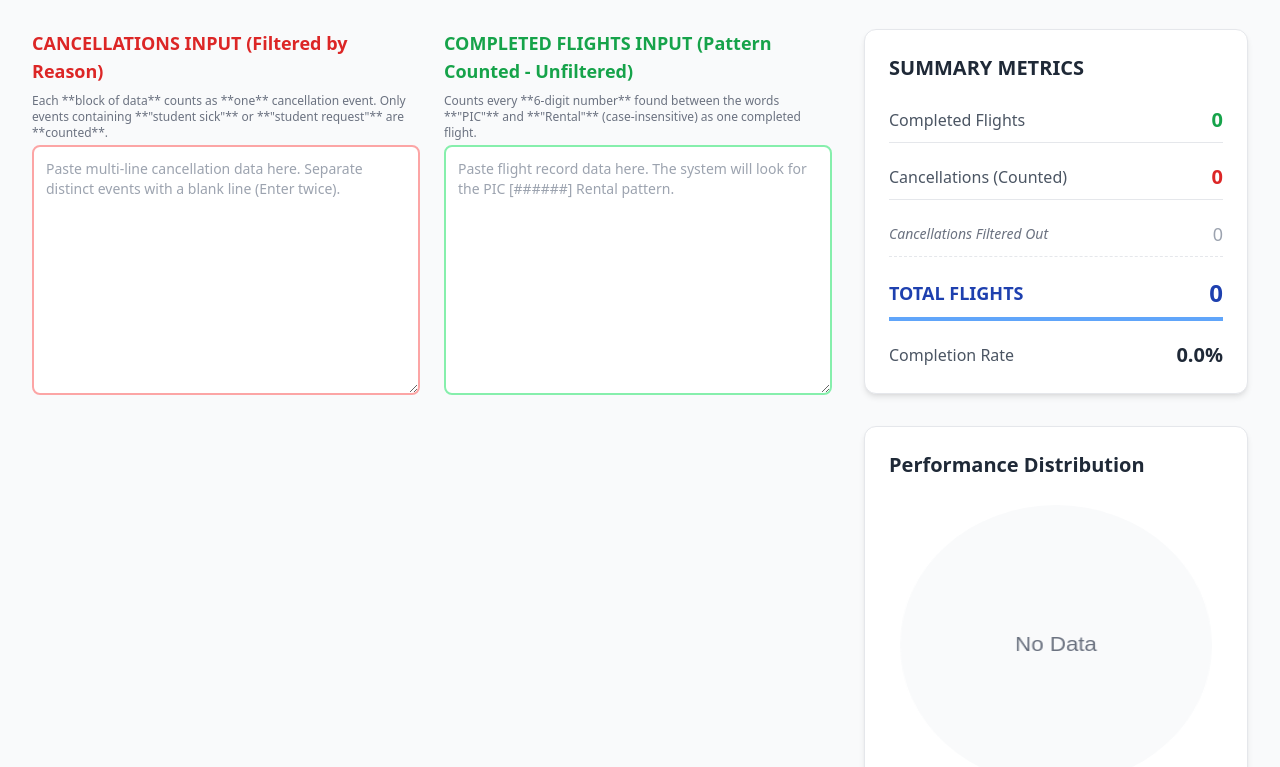
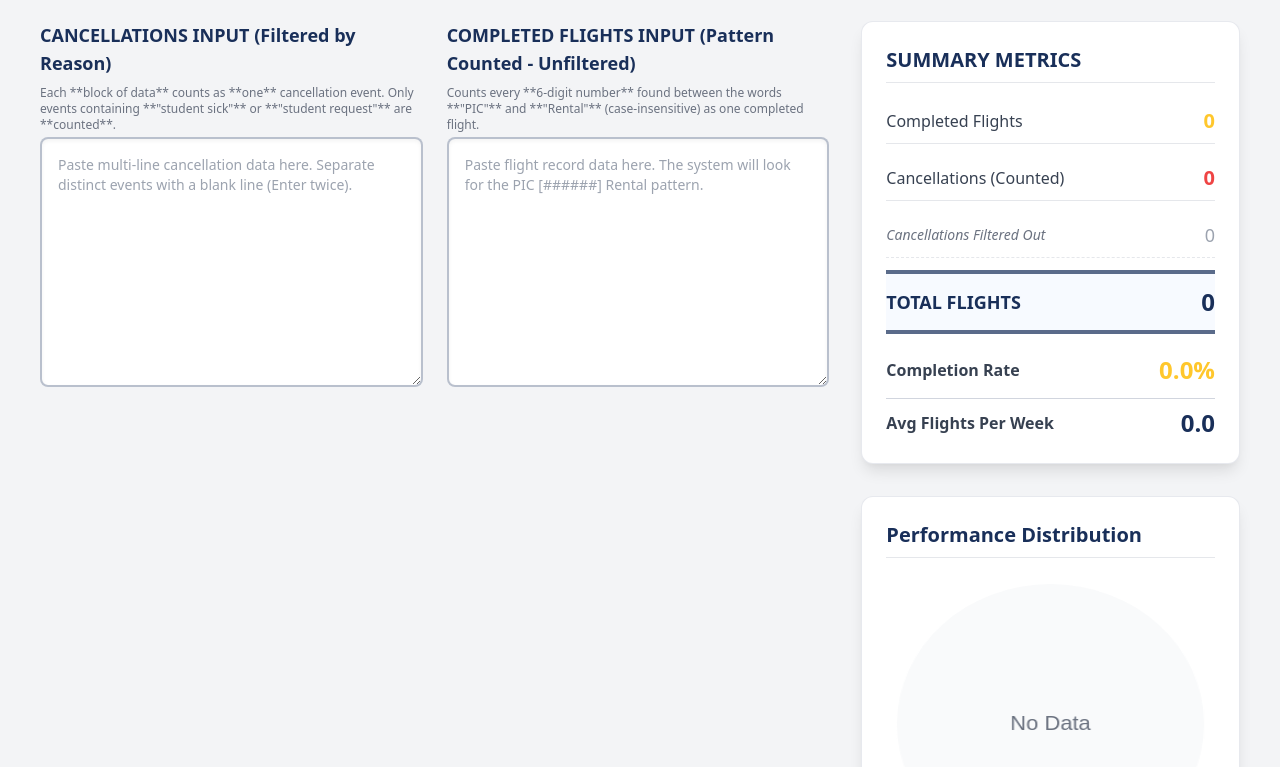
Before and after one commit to eddie474/AOA_Attendance_Calculator, a plain HTML site: page index.html in a window 1280 px wide. Shown: the part 123-890 px from the top of the page. Drawn offline with nearby package versions, Linux system fonts and the light colour scheme.

Commit message:
Update index.html

```diff
--- a/index.html
+++ b/index.html
@@ -3,9 +3,26 @@
 <head>
     <meta charset="UTF-8">
     <meta name="viewport" content="width=device-width, initial-scale=1.0">
-    <title>Student Attendance Tracker</title>
-    <!-- Load Tailwind CSS -->
+    <title>AOA Attendance Tracker1</title>
+
+    <!-- FIX: Load Tailwind CSS CDN first -->
     <script src="https://cdn.tailwindcss.com"></script>
+
+    <!-- Tailwind Configuration for Custom Colors (Dark Blue and Gold) -->
+    <script>
+        tailwind.config = {
+            theme: {
+                extend: {
+                    colors: {
+                        primary: '#192F59', // Deep Dark Blue
+                        gold: '#FFC72C',    // Bright Gold Accent
+                        // We keep red and green for the chart as they represent performance status
+                    }
+                }
+            }
+        }
+    </script>
+
     <style>
         /* Custom styles for the input textareas to look like sheet columns */
         textarea {
@@ -14,14 +31,16 @@
             min-height: 250px;
         }
         .summary-card {
-            box-shadow: 0 4px 6px -1px rgba(0, 0, 0, 0.1), 0 2px 4px -2px rgba(0, 0, 0, 0.06);
+            /* Using a subtle shadow and dark blue border for definition */
+            box-shadow: 0 10px 15px -3px rgba(0, 0, 0, 0.1), 0 4px 6px -4px rgba(0, 0, 0, 0.05);
+            border: 1px solid rgba(25, 47, 89, 0.1); /* Light Primary Border */
         }
     </style>
 </head>
-<body class="bg-gray-50 p-4 sm:p-8 font-sans">
+<body class="bg-gray-100 p-4 sm:p-10 font-sans">
 
     <div class="max-w-7xl mx-auto">
-        <h1 class="text-3xl sm:text-4xl font-extrabold text-blue-800 mb-6">Student Attendance Tracker</h1>
+        <h1 class="text-3xl sm:text-4xl font-extrabold text-primary mb-2">AOA Attendance Tracker1</h1>
         <p class="text-gray-600 mb-8">Paste your flight data below. The summary metrics and pie chart will update instantly by counting events.</p>
 
         <!-- Main Grid Layout -->
@@ -32,16 +51,16 @@
                 <div class="grid grid-cols-1 md:grid-cols-2 gap-6">
                     <!-- Cancellations Input (Block Separated & Filtered) -->
                     <div>
-                        <label for="cancellationInput" class="block text-lg font-semibold text-red-600 mb-2">CANCELLATIONS INPUT (Filtered by Reason)</label>
+                        <label for="cancellationInput" class="block text-lg font-semibold text-primary mb-2">CANCELLATIONS INPUT (Filtered by Reason)</label>
                         <p class="text-xs text-gray-500 mb-1">Each **block of data** counts as **one** cancellation event. Only events containing **"student sick"** or **"student request"** are **counted**.</p>
-                        <textarea id="cancellationInput" oninput="calculateMetrics()" placeholder="Paste multi-line cancellation data here. Separate distinct events with a blank line (Enter twice)." class="w-full p-3 border-2 border-red-300 rounded-lg focus:ring-red-500 focus:border-red-500 text-sm"></textarea>
+                        <textarea id="cancellationInput" oninput="calculateMetrics()" placeholder="Paste multi-line cancellation data here. Separate distinct events with a blank line (Enter twice)." class="w-full p-4 border-2 border-primary/30 rounded-lg focus:ring-red-500 focus:border-red-500 text-sm shadow-inner"></textarea>
                     </div>
 
                     <!-- Completed Flights Input (Pattern Counted - Unfiltered) -->
                     <div>
-                        <label for="completedInput" class="block text-lg font-semibold text-green-600 mb-2">COMPLETED FLIGHTS INPUT (Pattern Counted - Unfiltered)</label>
+                        <label for="completedInput" class="block text-lg font-semibold text-primary mb-2">COMPLETED FLIGHTS INPUT (Pattern Counted - Unfiltered)</label>
                         <p class="text-xs text-gray-500 mb-1">Counts every **6-digit number** found between the words **"PIC"** and **"Rental"** (case-insensitive) as one completed flight.</p>
-                        <textarea id="completedInput" oninput="calculateMetrics()" placeholder="Paste flight record data here. The system will look for the PIC [######] Rental pattern." class="w-full p-3 border-2 border-green-300 rounded-lg focus:ring-green-500 focus:border-green-500 text-sm"></textarea>
+                        <textarea id="completedInput" oninput="calculateMetrics()" placeholder="Paste flight record data here. The system will look for the PIC [######] Rental pattern." class="w-full p-4 border-2 border-primary/30 rounded-lg focus:ring-green-500 focus:border-green-500 text-sm shadow-inner"></textarea>
                     </div>
                 </div>
             </div>
@@ -50,20 +69,20 @@
             <div class="lg:col-span-1 space-y-8">
 
                 <!-- Summary Metrics (Columns E & F) -->
-                <div class="bg-white p-6 rounded-xl summary-card border border-gray-200">
-                    <h2 class="text-xl font-bold text-gray-800 mb-4">SUMMARY METRICS</h2>
+                <div class="bg-white p-6 rounded-xl summary-card">
+                    <h2 class="text-xl font-bold text-primary mb-4 border-b pb-2">SUMMARY METRICS</h2>
 
                     <div class="space-y-3">
                         <!-- Completed Flights -->
                         <div class="flex justify-between items-center py-2 border-b">
-                            <span class="text-gray-600">Completed Flights</span>
-                            <span id="completedCount" class="font-bold text-green-600 text-xl">0</span>
+                            <span class="text-gray-700">Completed Flights</span>
+                            <span id="completedCount" class="font-bold text-gold text-xl">0</span>
                         </div>
 
                         <!-- Cancellations (INCLUDED COUNT) -->
                         <div class="flex justify-between items-center py-2 border-b">
-                            <span class="text-gray-600">Cancellations (Counted)</span>
-                            <span id="cancellationCount" class="font-bold text-red-600 text-xl">0</span>
+                            <span class="text-gray-700">Cancellations (Counted)</span>
+                            <span id="cancellationCount" class="font-bold text-red-500 text-xl">0</span>
                         </div>
 
                         <!-- NEW: Cancellations Filtered Out (EXCLUDED COUNT) -->
@@ -73,22 +92,29 @@
                         </div>
 
                         <!-- TOTAL FLIGHTS -->
-                        <div class="flex justify-between items-center py-2 border-b-4 border-blue-400">
-                            <span class="font-bold text-blue-800 text-lg">TOTAL FLIGHTS</span>
-                            <span id="totalCount" class="font-extrabold text-blue-800 text-2xl">0</span>
+                        <div class="flex justify-between items-center py-3 mt-2 border-y-4 border-primary/70 bg-blue-50/50">
+                            <span class="font-extrabold text-primary text-lg">TOTAL FLIGHTS</span>
+                            <span id="totalCount" class="font-extrabold text-primary text-2xl">0</span>
                         </div>
 
                         <!-- Completion Rate -->
                         <div class="flex justify-between items-center pt-2">
-                            <span class="text-gray-600">Completion Rate</span>
-                            <span id="completionRate" class="font-bold text-gray-800 text-xl">0%</span>
+                            <span class="text-gray-700 font-semibold">Completion Rate</span>
+                            <span id="completionRate" class="font-extrabold text-gold text-2xl">0%</span>
                         </div>
+
+                        <!-- NEW: Average Flights Per Week -->
+                        <div class="flex justify-between items-center pt-2 border-t border-primary/20 mt-4">
+                            <span class="text-gray-700 font-semibold">Avg Flights Per Week</span>
+                            <span id="weeklyAverage" class="font-extrabold text-primary text-2xl">0.0</span>
+                        </div>
+
                     </div>
                 </div>
 
                 <!-- Pie Chart -->
-                <div class="bg-white p-6 rounded-xl summary-card border border-gray-200">
-                    <h2 class="text-xl font-bold text-gray-800 mb-4">Performance Distribution</h2>
+                <div class="bg-white p-6 rounded-xl summary-card">
+                    <h2 class="text-xl font-bold text-primary mb-4 border-b pb-2">Performance Distribution</h2>
                     <canvas id="pieChart" class="w-full" style="max-height: 300px;"></canvas>
                 </div>
             </div>
@@ -97,10 +123,10 @@
     </div>
 
     <script>
-        // Constants for the pie chart colors
+        // Constants for the pie chart colors (Kept Green/Red for clear performance status)
         const COLORS = {
-            COMPLETED: '#10B981', // Green-500
-            CANCELLED: '#EF4444', // Red-500
+            COMPLETED: '#10B981', // Green-500 (Success)
+            CANCELLED: '#EF4444', // Red-500 (Warning/Danger)
             BG: '#F9FAFB'
         };
 
@@ -113,8 +139,8 @@
         const completionRateEl = document.getElementById('completionRate');
         const chartCanvas = document.getElementById('pieChart');
         const ctx = chartCanvas.getContext('2d');
-        // New DOM element for the filtered count
         const cancellationFilteredOutCountEl = document.getElementById('cancellationFilteredOutCount');
+        const weeklyAverageEl = document.getElementById('weeklyAverage'); // New element
 
         /**
          * Counts event blocks separated by blank lines.
@@ -183,6 +209,87 @@
         }
 
         /**
+         * Calculates the average weekly flights based on the date range in the input.
+         * @param {number} completedCount
+         * @param {HTMLTextAreaElement} inputElement
+         * @returns {number} The calculated weekly average.
+         */
+        function calculateWeeklyAverage(completedCount, inputElement) {
+            if (completedCount === 0) return 0.0;
+
+            const value = inputElement.value;
+            // Regex to capture common date formats (e.g., MM/DD/YYYY, YYYY-MM-DD, M-D-YY)
+            // It tries to find strings that look like dates separated by / or -
+            const dateRegex = /(\d{1,2}[-/]\d{1,2}[-/]\d{2,4})|(\d{4}[-/]\d{1,2}[-/]\d{1,2})/g;
+            const dateMatches = value.match(dateRegex);
+
+            if (!dateMatches || dateMatches.length === 0) {
+                // Cannot calculate span without dates. Fallback to 0.0 or assume 1 week.
+                // Assuming 1 week is a better default if flights exist.
+                return completedCount;
+            }
+
+            // Convert date strings to Date objects, filtering out invalid dates
+            const validDates = dateMatches
+                .map(dateStr => new Date(dateStr))
+                .filter(date => !isNaN(date.getTime()));
+
+            if (validDates.length === 0) {
+                 return completedCount; // Fallback: Assume 1 week if dates were unparseable
+            }
+
+            const minDate = new Date(Math.min(...validDates));
+            const maxDate = new Date(Math.max(...validDates));
+
+            const oneWeekInMs = 1000 * 60 * 60 * 24 * 7;
+            const diffTime = Math.abs(maxDate.getTime() - minDate.getTime());
+
+            let numberOfWeeks = diffTime / oneWeekInMs;
+
+            // Ensure the denominator is at least 1 week if the flights happened on the same day/week.
+            if (numberOfWeeks < 1) {
+                numberOfWeeks = 1;
+            }
+
+            // Calculate the average
+            return completedCount / numberOfWeeks;
+        }
+
+
+        /**
+         * The main function to calculate and update all metrics and the chart.
+         */
+        function calculateMetrics() {
+            const completed = countSpecificPattern(completedInput);
+
+            const cancellationResults = countFilteredBlockEvents(cancellationInput);
+            const cancelledIncluded = cancellationResults.includedCount;
+            const cancelledExcluded = cancellationResults.excludedCount;
+
+            const total = completed + cancelledIncluded;
+
+            // Calculate New Metric
+            const weeklyAverage = calculateWeeklyAverage(completed, completedInput);
+
+            // Update Summary Table
+            completedCountEl.textContent = completed;
+            cancellationCountEl.textContent = cancelledIncluded;
+            cancellationFilteredOutCountEl.textContent = cancelledExcluded;
+            totalCountEl.textContent = total;
+            weeklyAverageEl.textContent = weeklyAverage.toFixed(1); // Update new metric
+
+            // Update Completion Rate
+            let rate = 0;
+            if (total > 0) {
+                rate = (completed / total) * 100;
+            }
+            completionRateEl.textContent = `${rate.toFixed(1)}%`;
+
+            // Draw Chart
+            drawPieChart(completed, cancelledIncluded);
+        }
+
+        /**
          * Counts completed flights using the specific pattern counter.
          */
         function countCompletedFlights(inputElement) {
@@ -193,7 +300,6 @@
          * Counts cancellation events using the filtered block counter.
          */
         function countCancellationEvents(inputElement) {
-            // Note: This function now returns the object { includedCount, excludedCount }
             return countFilteredBlockEvents(inputElement);
         }
 
@@ -208,12 +314,10 @@
             // Clear the canvas
             ctx.clearRect(0, 0, chartCanvas.width, chartCanvas.height);
 
-            // Define center and radius so they are accessible to the helper functions.
             const center = chartCanvas.width / 2;
             const radius = Math.min(chartCanvas.width, chartCanvas.height) / 2 - 10;
 
             if (total === 0) {
-                // Draw a full gray circle if no data
                 drawCircle(0, Math.PI * 2, COLORS.BG);
                 drawText('No Data', center, center, '#6B7280');
                 return;
@@ -232,7 +336,7 @@
             const cancelledAngle = cancelledRatio * Math.PI * 2;
             drawSlice(currentAngle, currentAngle + cancelledAngle, COLORS.CANCELLED);
 
-            // Helper functions (defined within drawPieChart to ensure access to local variables like center, radius)
+            // Helper functions
             function drawSlice(startAngle, endAngle, color) {
                 ctx.beginPath();
                 ctx.moveTo(center, center);
@@ -259,40 +363,8 @@
             }
         }
 
-        /**
-         * The main function to calculate and update all metrics and the chart.
-         */
-        function calculateMetrics() {
-            const completed = countCompletedFlights(completedInput);
-
-            // Get both included and excluded cancellation counts
-            const cancellationResults = countCancellationEvents(cancellationInput);
-            const cancelledIncluded = cancellationResults.includedCount;
-            const cancelledExcluded = cancellationResults.excludedCount;
-
-            const total = completed + cancelledIncluded;
-
-            // Update Summary Table (F2, F3, F4)
-            completedCountEl.textContent = completed;
-            cancellationCountEl.textContent = cancelledIncluded; // Shows only the counted events
-            cancellationFilteredOutCountEl.textContent = cancelledExcluded; // Shows the filtered out events
-            totalCountEl.textContent = total;
-
-            // Update Completion Rate (F5)
-            let rate = 0;
-            if (total > 0) {
-                // Ensure percentage calculation is based on total events
-                rate = (completed / total) * 100;
-            }
-            completionRateEl.textContent = `${rate.toFixed(1)}%`;
-
-            // Draw Chart (uses only the included count)
-            drawPieChart(completed, cancelledIncluded);
-        }
-
         // Initial setup on load
         window.onload = () => {
-             // Set canvas size for responsiveness and chart drawing
             const size = 300;
             chartCanvas.width = size;
             chartCanvas.height = size;
```
